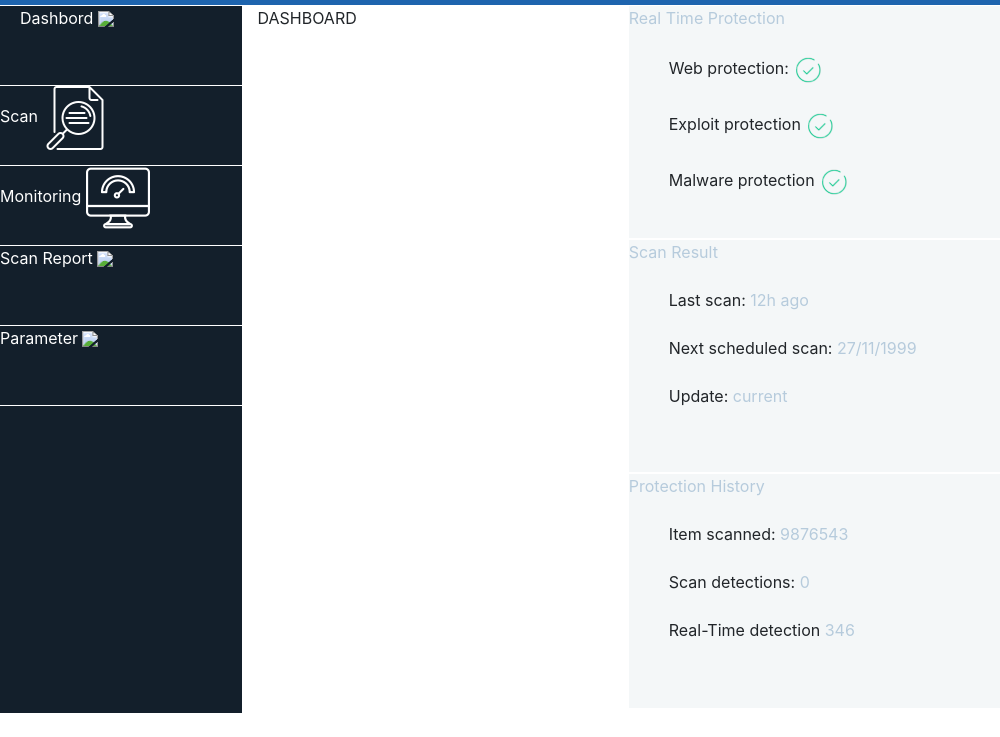
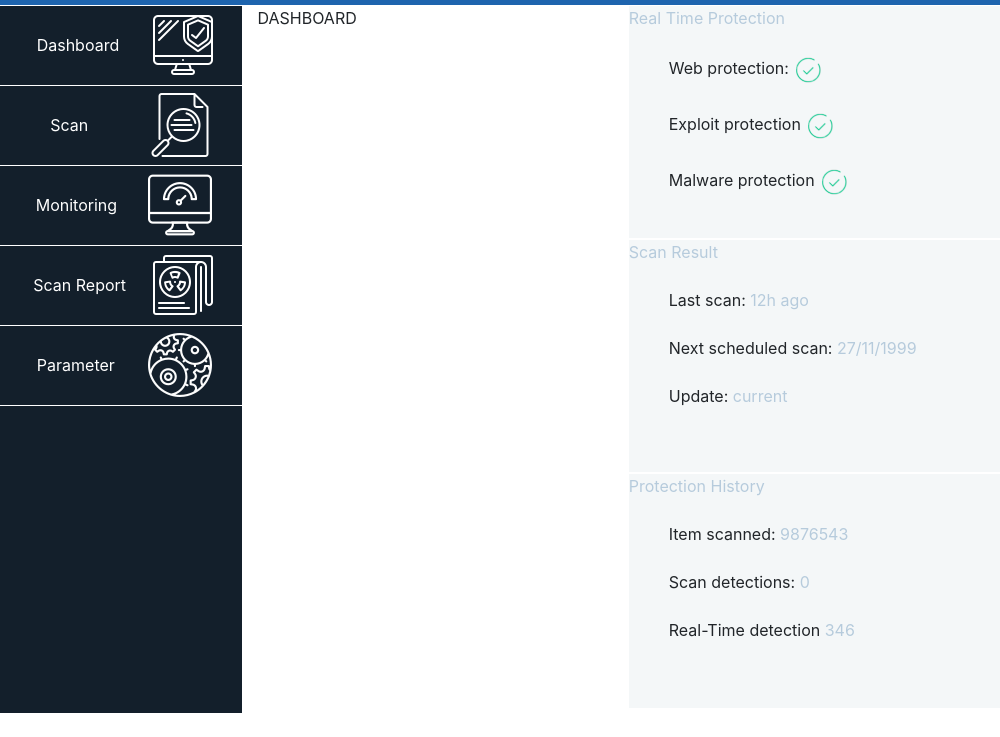
Before and after one commit to tomflorentin/AntiVirus, an Electron app: page electron/index.html in a window 1000 px wide. Shown: the part 63-800 px from the top of the page. Drawn offline with nearby package versions, Linux system fonts and the light colour scheme.

Commit message:
fixing visual

```diff
--- a/electron/index.html
+++ b/electron/index.html
@@ -13,40 +13,67 @@
     <div class="row">
       <div class="col-md-3 first-col">
         <div id ="first_col"class="row left-row-top my_row">
-          <br>
+          <div style="margin: auto">
             <span style = "margin-left: 20px">
-            Dashbord
-          <img src ="img/dashbord.png">
+              Dashboard
             </span>
           </div>
+          <div class="float-right" style="margin: auto; margin-right:0">
+            <img src="img/dashboard.png" class="float-right" style="padding: 0 29px 0 0px;">
+          </div>
+        </div>
         <div  id = "second_col" class ="row left-row my_row">
-          <div >
+          <div style="margin: auto">
+            <span style = "margin-left: 20px">
               Scan
-            <img src = "img/scan.png">
+            </span>
+          </div>
+          <div class="float-right" style="margin: auto; margin-right:0">
+            <img src="img/scan.png" class="float-right" style="padding: 0 29px 0 0px;">
           </div>
         </div>
         <div id = "third_col"class ="row left-row my_row">
-          <div >
+          <div style="margin: auto">
+            <span style = "margin-left: 20px">
               Monitoring
-            <img src="img/monitoring.png">
+            </span>
+          </div>
+          <div class="float-right" style="margin: auto; margin-right:0">
+            <img src="img/monitoring.png" class="float-right" style="padding: 0 29px 0 0px;">
+          </div>
         </div>
 
+
+        <div id ="quarth_col"class ="row left-row my_row">
+          <div style="margin: auto">
+            <span style = "margin-left: 20px">
+              Scan Report
+            </span>
           </div>
-        <div id ="quarth_col"class ="row left-row my_row">
-          <div >
-            Scan Report
-            <img src="img/scan_report.png">
+          <div class="float-right" style="margin: auto; margin-right:0">
+            <img src="img/reports.png" class="float-right" style="padding: 0 29px 0 0px;">
+          </div>
         </div>
 
+
+
+        <div id="fift_col" class ="row left-row-bot my_row">
+          <div style="margin: auto">
+            <span style = "margin-left: 20px">
+              Parameter
+            </span>
           </div>
-        <div id="fift_col"class ="row left-row-bot my_row">
-          <div >
-            Parameter
-            <img src="img/parameter.png">
+          <div class="float-right" style="margin: auto; margin-right:0">
+            <img src="img/settings.png" class="float-right" style="padding: 0 29px 0 0px;">
           </div>
         </div>
+
+
         <div class ="row left-row-bot last_row"></div>
       </div>
+
+
+
       <!-- SECOND COL -->
       <div id ="middle_col"class="col">
       </div>
--- a/electron/main.js
+++ b/electron/main.js
@@ -14,6 +14,7 @@ function createWindow () {
       nodeIntegration: true
     }
   })
+  mainWindow.setResizable(false)
 
   // and load the index.html of the app.
   mainWindow.loadFile('index.html')
```
Lines whose indentation alone changed are shown as unchanged.
